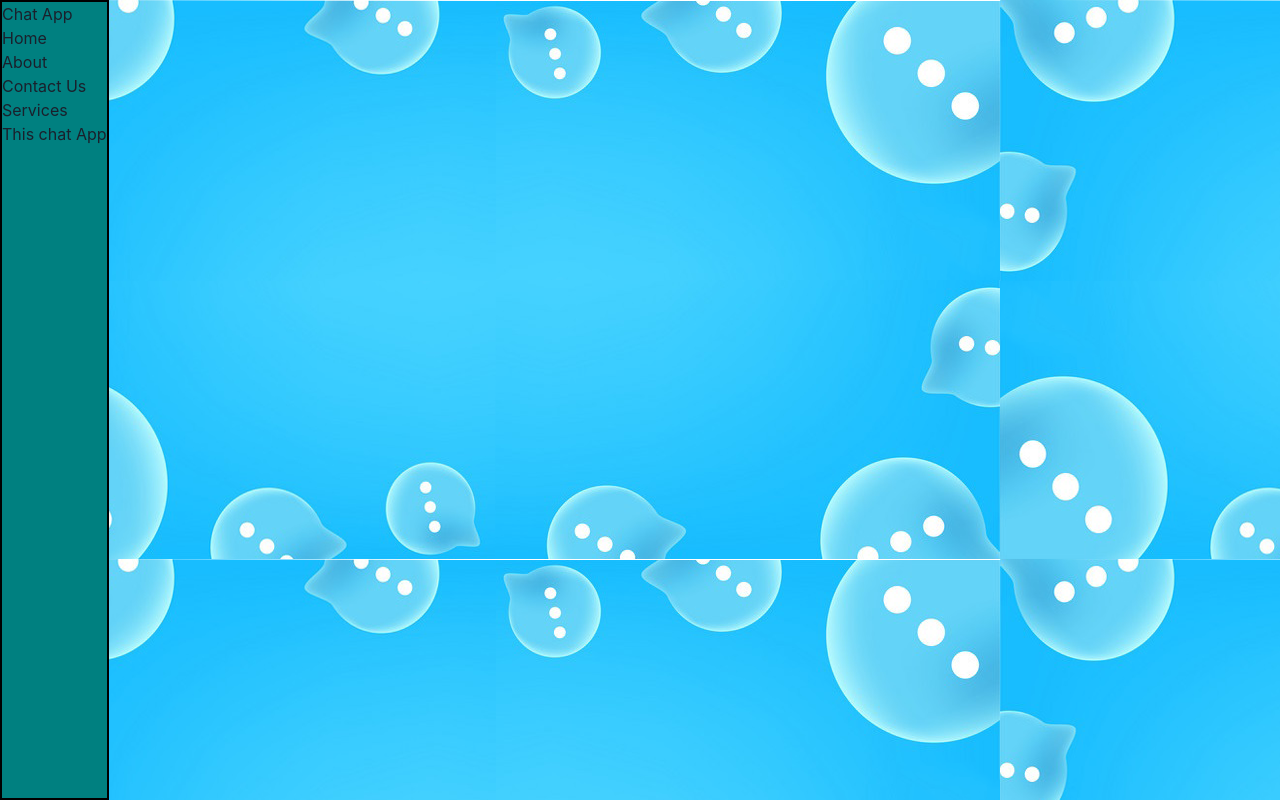
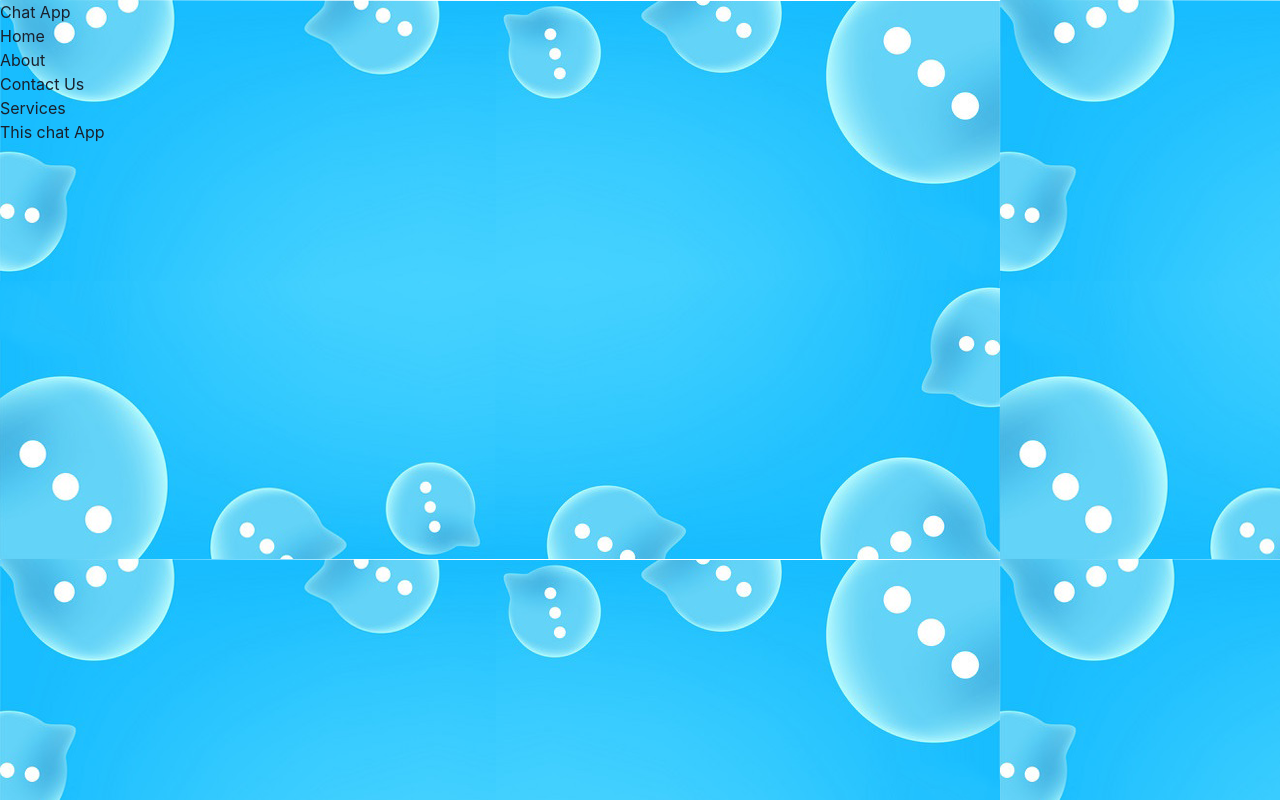
Before and after one commit to bk408/talk-a-tive, a React (Create React App) app in the folder frontend/: page /body in a window 1280 px wide. Built offline with nearby package versions, Linux system fonts and the light colour scheme.

Commit message:
UI updated

```diff
--- a/frontend/src/App.css
+++ b/frontend/src/App.css
@@ -6,10 +6,3 @@
   background-image: url("./background.png");
 
 }
-
-
-.container{
-  background-color: teal;
-  border: 2px solid black;
-
-}
```
